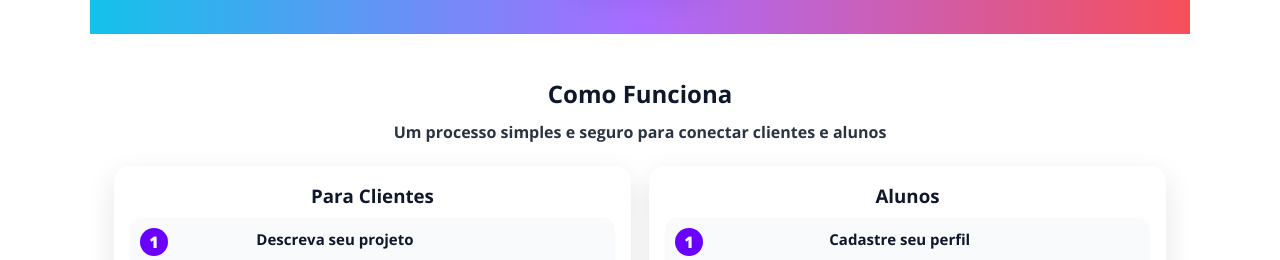
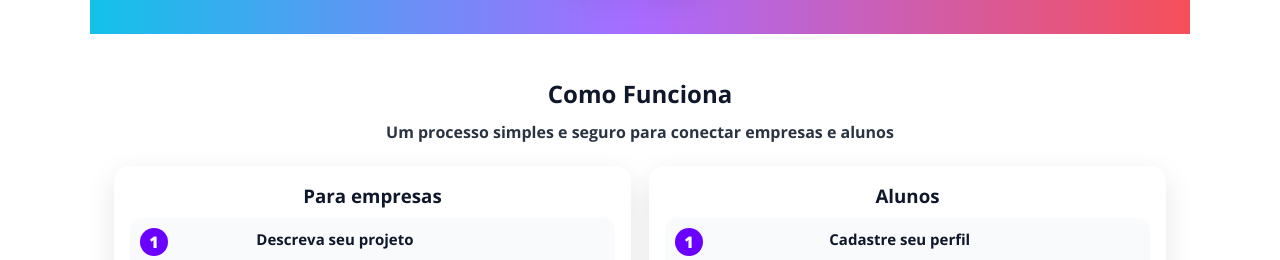
Before and after one commit to ThiagoRAlmeida2/Project-Kairos, a React (Vite) app in the folder Project-Kairos/: page / in a window 1280 px wide. Shown: the part 800-1060 px from the top of the page. Built offline with nearby package versions, Linux system fonts and the light colour scheme.

Commit message:
ajuste home

```diff
--- a/Project-Kairos/src/components/HowItWorks.jsx
+++ b/Project-Kairos/src/components/HowItWorks.jsx
@@ -17,11 +17,11 @@ export default function HowItWorks() {
     <section id="como-funciona" className="how" aria-labelledby="como-title">
       <div className="container">
         <h2 id="como-title">Como Funciona</h2>
-        <p className="section-subtitle">Um processo simples e seguro para conectar clientes e alunos</p>
+        <p className="section-subtitle">Um processo simples e seguro para conectar empresas e alunos</p>
 
         <div className="how__cards">
           <article className="how__card">
-            <h3>Para Clientes</h3>
+            <h3>Para empresas</h3>
             <Step index="1" title="Descreva seu projeto" desc="Conte o que precisa, prazos e orçamento." />
             <Step index="2" title="Receba propostas" desc="Profissionais indicados enviam suas ideias." />
             <Step index="3" title="Acompanhe e aprove" desc="Trilhe junto, com entregas claras e checkpoints." />
```
